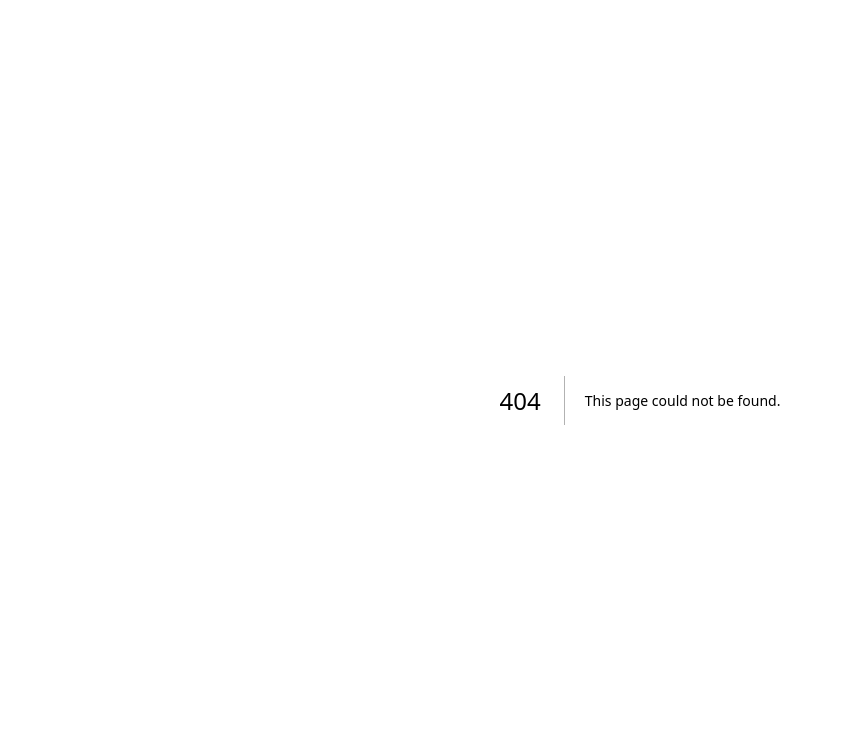
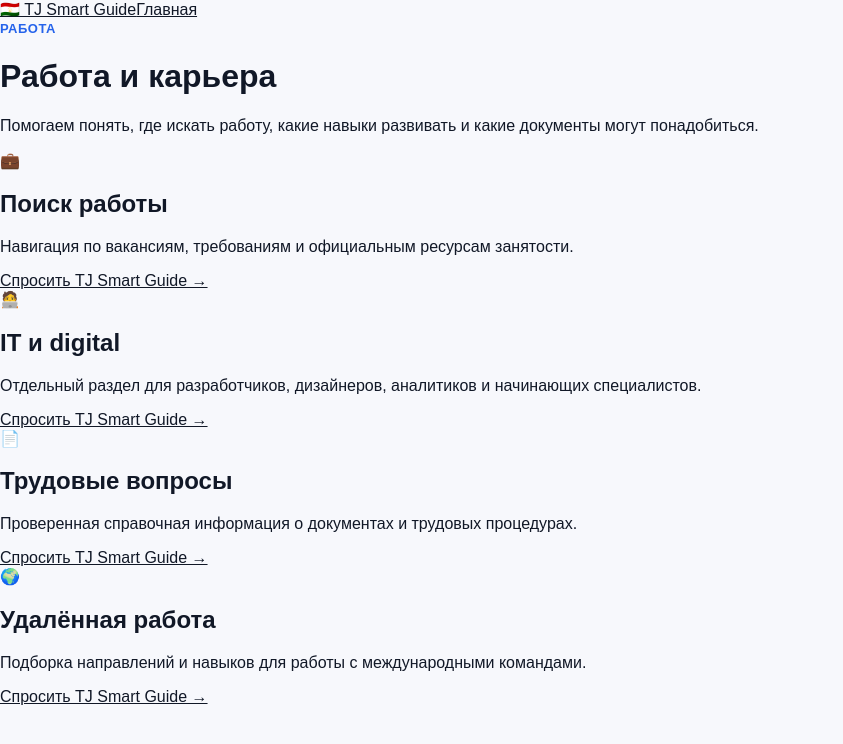
Before and after one commit to anisjanee/TJ-Smart-Guide, a Next.js app in the folder frontend/: page /jobs in a window 1280 px wide. Before the commit this address had no page. Shown: the top 744 px of the page, without its empty margins (0-843 px from the left). Built offline with nearby package versions, Linux system fonts and the light colour scheme.

Commit message:
feat: add jobs and career hub

```diff
--- /dev/null
+++ b/frontend/app/jobs/page.tsx
@@ -0,0 +1,12 @@
+import Link from "next/link";
+
+const items = [
+  ["💼", "Поиск работы", "Навигация по вакансиям, требованиям и официальным ресурсам занятости."],
+  ["🧑‍💻", "IT и digital", "Отдельный раздел для разработчиков, дизайнеров, аналитиков и начинающих специалистов."],
+  ["📄", "Трудовые вопросы", "Проверенная справочная информация о документах и трудовых процедурах."],
+  ["🌍", "Удалённая работа", "Подборка направлений и навыков для работы с международными командами."],
+];
+
+export default function JobsPage() {
+  return <main className="subPage"><div className="subContainer"><nav className="subNav"><Link href="/">🇹🇯 TJ Smart Guide</Link><Link href="/">Главная</Link></nav><header className="pageHeader"><span className="eyebrow">Работа</span><h1>Работа и карьера</h1><p>Помогаем понять, где искать работу, какие навыки развивать и какие документы могут понадобиться.</p></header><section className="featureGrid">{items.map(([icon,title,text]) => <article className="featureCard" key={title}><div className="guideIcon">{icon}</div><h2>{title}</h2><p>{text}</p><Link href={`/?q=${encodeURIComponent(title)}`}>Спросить TJ Smart Guide →</Link></article>)}</section></div></main>;
+}
```
